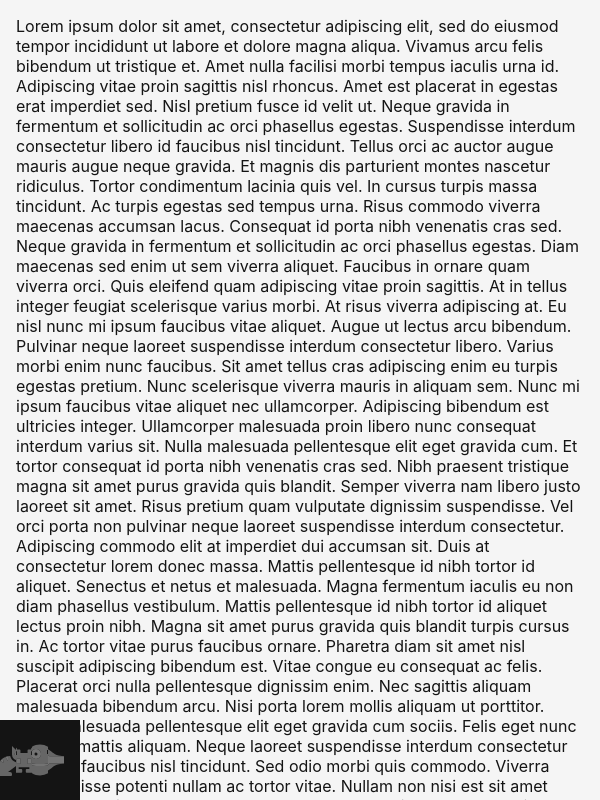
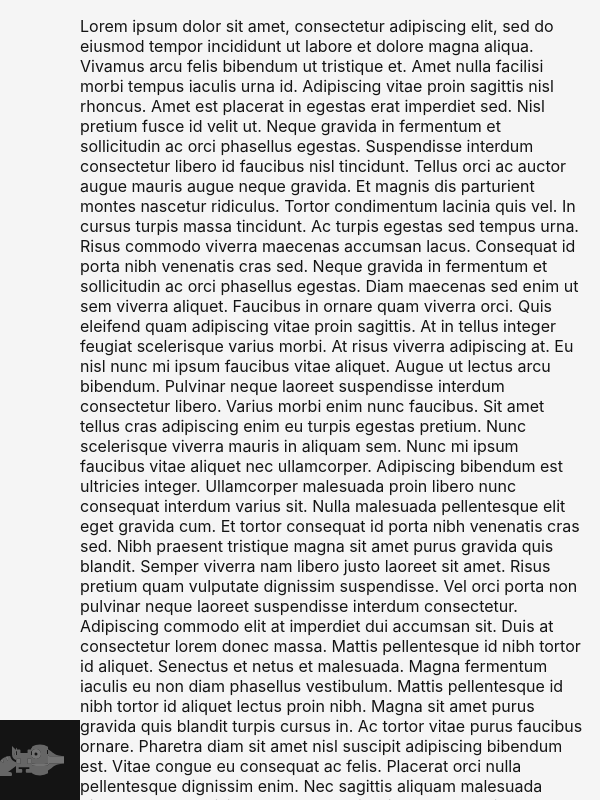
Before and after one commit to LeaskN/portfolio_3.0, a React (Create React App) app: page / in a window 600 px wide. Shown: the top 800 px of the page. Built offline with nearby package versions, Linux system fonts and the light colour scheme.

Commit message:
fix: padding issues on side and bottom removed

```diff
--- a/src/App.css
+++ b/src/App.css
@@ -29,18 +29,19 @@ body{
   overflow-x: none;
 }
 
-body::-webkit-scrollbar {
+/* body::-webkit-scrollbar {
   width: 1.5rem;
 }
 body:hover::-webkit-scrollbar {
   width: .5rem;
+  color: red;
 }
 body::-webkit-scrollbar-track {
   background: #1e1e24;
 }
 body::-webkit-scrollbar-thumb{
   background: var(--nl-dark-blue);
-}
+} */
 
 main{
   margin-left: 5rem;
@@ -160,11 +161,13 @@ main{
 
   main{
     margin: 0;
+    padding-bottom: 5rem;
   }
 }
 
 /* large screens */
 @media only screen and (min-width:600px){
+
   .navbar{
     width: 5rem;
   }
@@ -188,5 +191,6 @@ main{
 
   main{
     margin: 0px;
+    padding-left: 5rem;
   }
 }
--- a/src/App.js
+++ b/src/App.js
@@ -1,4 +1,5 @@
 import './App.css';
+import React from 'react';
 
 function App() {
   return (
```
Also changed, not shown: 1 other file (tests, documents, lock files or other folders).
